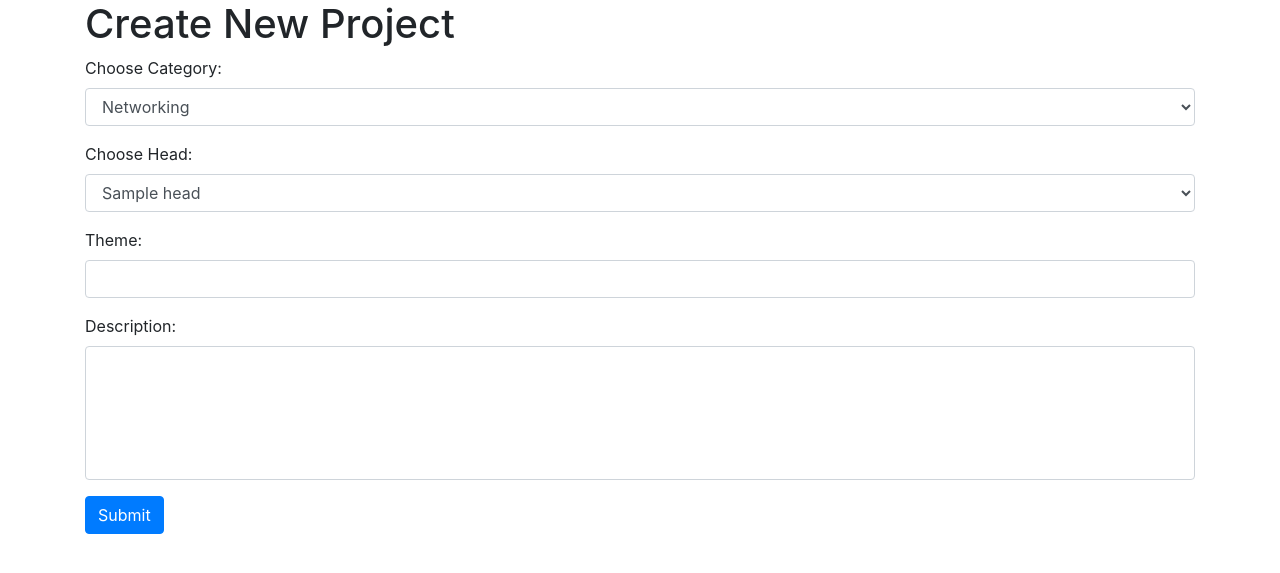
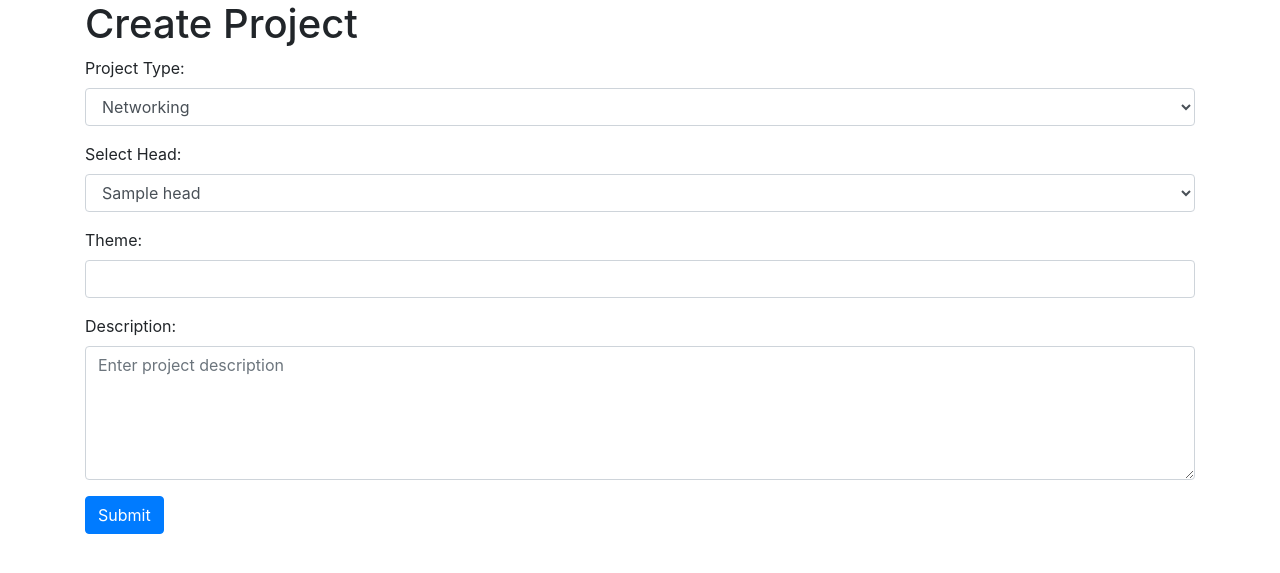
Before and after one commit to AnMe3z/HackTuesX, a Flask app: template templates/createproject.html in a window 1280 px wide. Shown: the top 573 px of the page. Run offline with Flask 3, Linux system fonts and the light colour scheme; the template is opened without the code that fills it: most values are stand-ins (such as "Sample title", 1, 10 or a date in 2020); some libraries are stand-ins or nearby versions.

Commit message:
create proj fix

```diff
--- a/templates/createproject.html
+++ b/templates/createproject.html
@@ -3,24 +3,24 @@
 <head>
     <meta charset="UTF-8">
     <meta name="viewport" content="width=device-width, initial-scale=1.0">
-    <link rel="stylesheet" href="https://stackpath.bootstrapcdn.com/bootstrap/4.3.1/css/bootstrap.min.css">
-    <title>Create New Project</title>
+    <title>Create Project</title>
+    <link rel="stylesheet" href="https://stackpath.bootstrapcdn.com/bootstrap/4.5.2/css/bootstrap.min.css">
 </head>
 <body>
     <div class="container">
-        <h1>Create New Project</h1>
-        <form action="/submit" method="post">
+        <h1>Create Project</h1>
+        <form action="/create_project" method="post">
             <div class="form-group">
-                <label for="category">Choose Category:</label>
-                <select id="category" name="category" class="form-control">
+                <label for="project_type">Project Type:</label>
+                <select class="form-control" id="project_type" name="project_type">
                     <option value="networking">Networking</option>
                     <option value="embedded">Embedded</option>
                     <option value="software">Software</option>
                 </select>
             </div>
             <div class="form-group">
-                <label for="head">Choose Head:</label>
-                <select id="head" name="head" class="form-control">
+                <label for="head">Select Head:</label>
+                <select class="form-control" id="head" name="head">
                     {% for head in available_heads %}
                         <option value="{{ head }}">{{ head }}</option>
                     {% endfor %}
@@ -28,11 +28,11 @@
             </div>
             <div class="form-group">
                 <label for="theme">Theme:</label>
-                <input type="text" id="theme" name="theme" class="form-control">
+                <input type="text" class="form-control" id="theme" name="theme">
             </div>
             <div class="form-group">
                 <label for="description">Description:</label>
-                <textarea id="description" name="description" class="form-control" rows="5" style="resize: none;"></textarea>
+                <textarea class="form-control" id="description" name="description" rows="5" placeholder="Enter project description"></textarea>
             </div>
             <button type="submit" class="btn btn-primary">Submit</button>
         </form>
```
Also changed, not shown: 1.py (added, +36 -0 lines).
